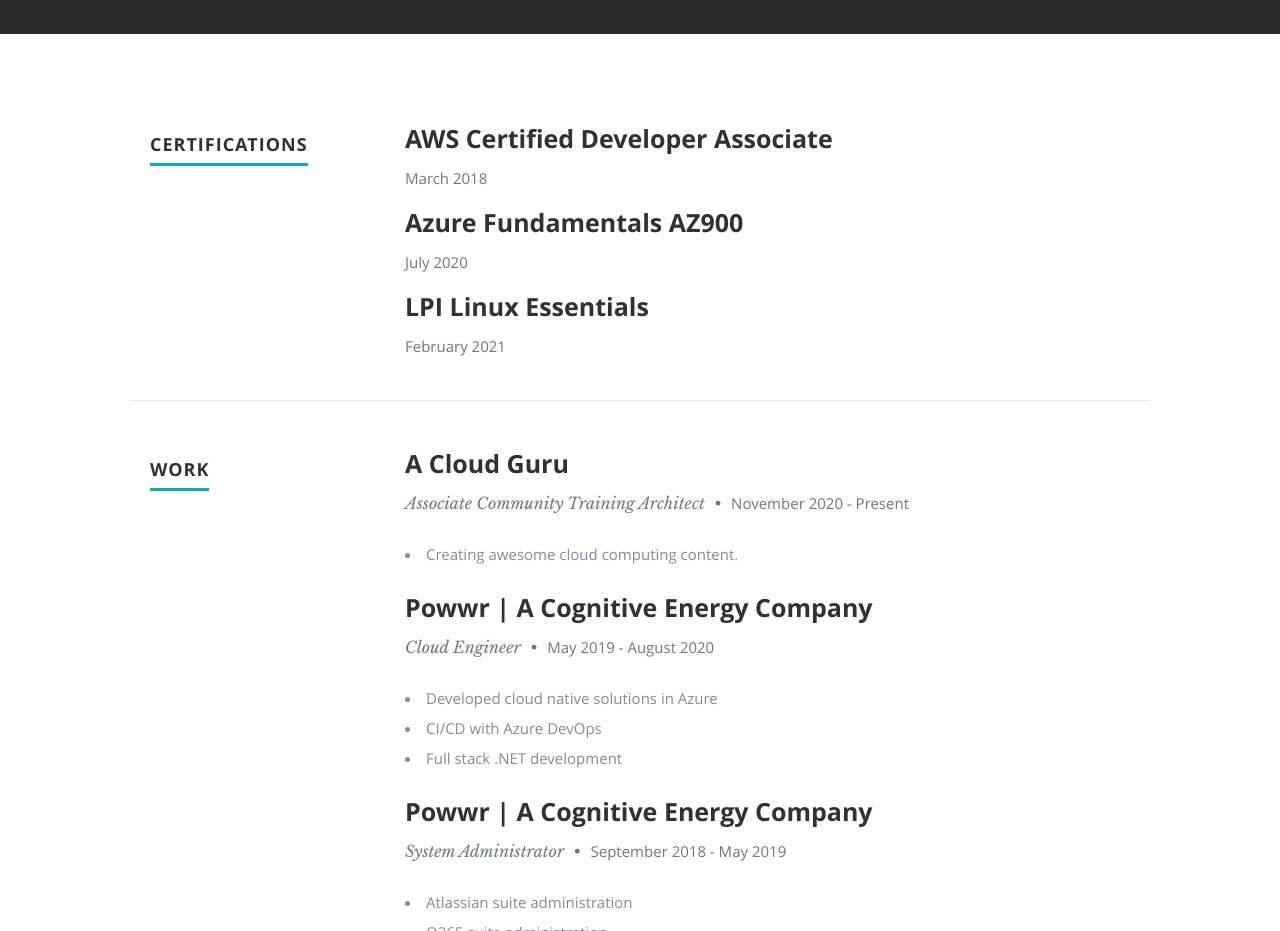
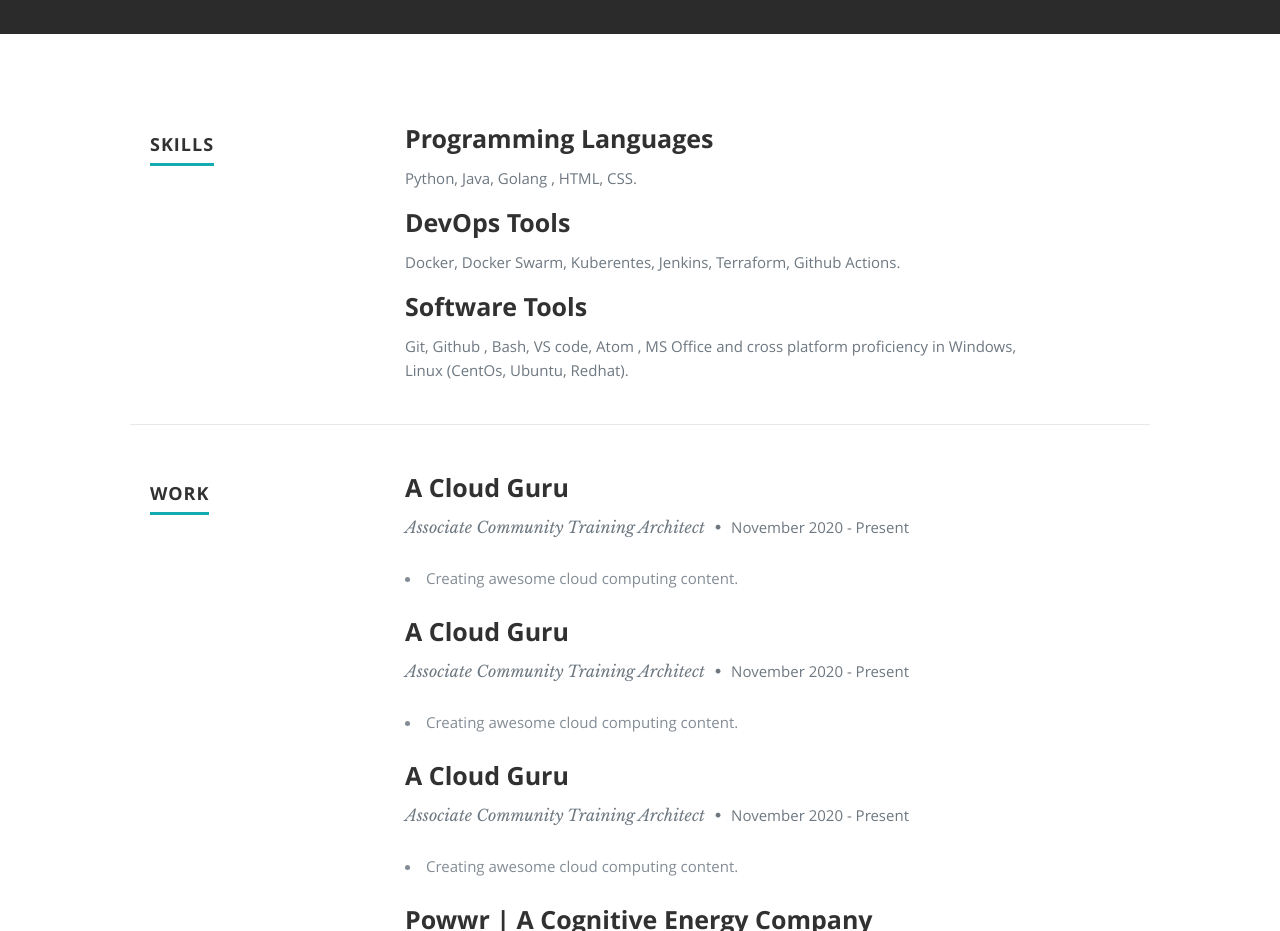
Before and after one commit to Gagan2699/Azure-Resume, a plain HTML site: page frontend/index.html in a window 1280 px wide. Shown: the part 1120-2051 px from the top of the page. Drawn offline with nearby package versions, Linux system fonts and the light colour scheme.

Commit message:
Update index.html

```diff
--- a/frontend/index.html
+++ b/frontend/index.html
@@ -111,7 +111,7 @@
       <div class="row education">
 
          <div class="three columns header-col">
-            <h1><span>Certifications</span></h1>
+            <h1><span>Skills</span></h1>
          </div>
 
          <div class="nine columns main-col">
@@ -120,8 +120,8 @@
 
                <div class="twelve columns">
 
-                  <h3>AWS Certified Developer Associate</h3>
-                  <p class="info"><em class="date">March 2018</em></p>
+                  <h3>Programming Languages</h3>
+                  <p class="info"><em class="date"> Python, Java,  Golang , HTML, CSS.</em></p>
 
                </div>
 
@@ -131,8 +131,8 @@
 
                <div class="twelve columns">
 
-                  <h3>Azure Fundamentals AZ900</h3>
-                  <p class="info"><em class="date">July 2020</em></p>
+                  <h3>DevOps Tools</h3>
+                  <p class="info"><em class="date">Docker, Docker Swarm, Kuberentes, Jenkins, Terraform, Github Actions.</em></p>
 
                </div>
 
@@ -142,8 +142,8 @@
 
                <div class="twelve columns">
 
-                  <h3>LPI Linux Essentials</h3>
-                  <p class="info"><em class="date">February 2021</em></p>
+                  <h3>Software Tools</h3>
+                  <p class="info"><em class="date">Git, Github , Bash,  VS code, Atom , MS Office and cross platform proficiency in Windows, Linux (CentOs, Ubuntu, Redhat).</em></p>
 
                </div>
 
@@ -168,6 +168,18 @@
 
                <div class="twelve columns">
 
+                  <h3>A Cloud Guru</h3>
+                  <p class="info">Associate Community Training Architect <span>&bull;</span> <em class="date">November 2020 - Present</em></p>
+
+                  <p>
+                  <li>Creating awesome cloud computing content.</li>
+                  </p>
+                  <h3>A Cloud Guru</h3>
+                  <p class="info">Associate Community Training Architect <span>&bull;</span> <em class="date">November 2020 - Present</em></p>
+
+                  <p>
+                  <li>Creating awesome cloud computing content.</li>
+                  </p>
                   <h3>A Cloud Guru</h3>
                   <p class="info">Associate Community Training Architect <span>&bull;</span> <em class="date">November 2020 - Present</em></p>
 
```
